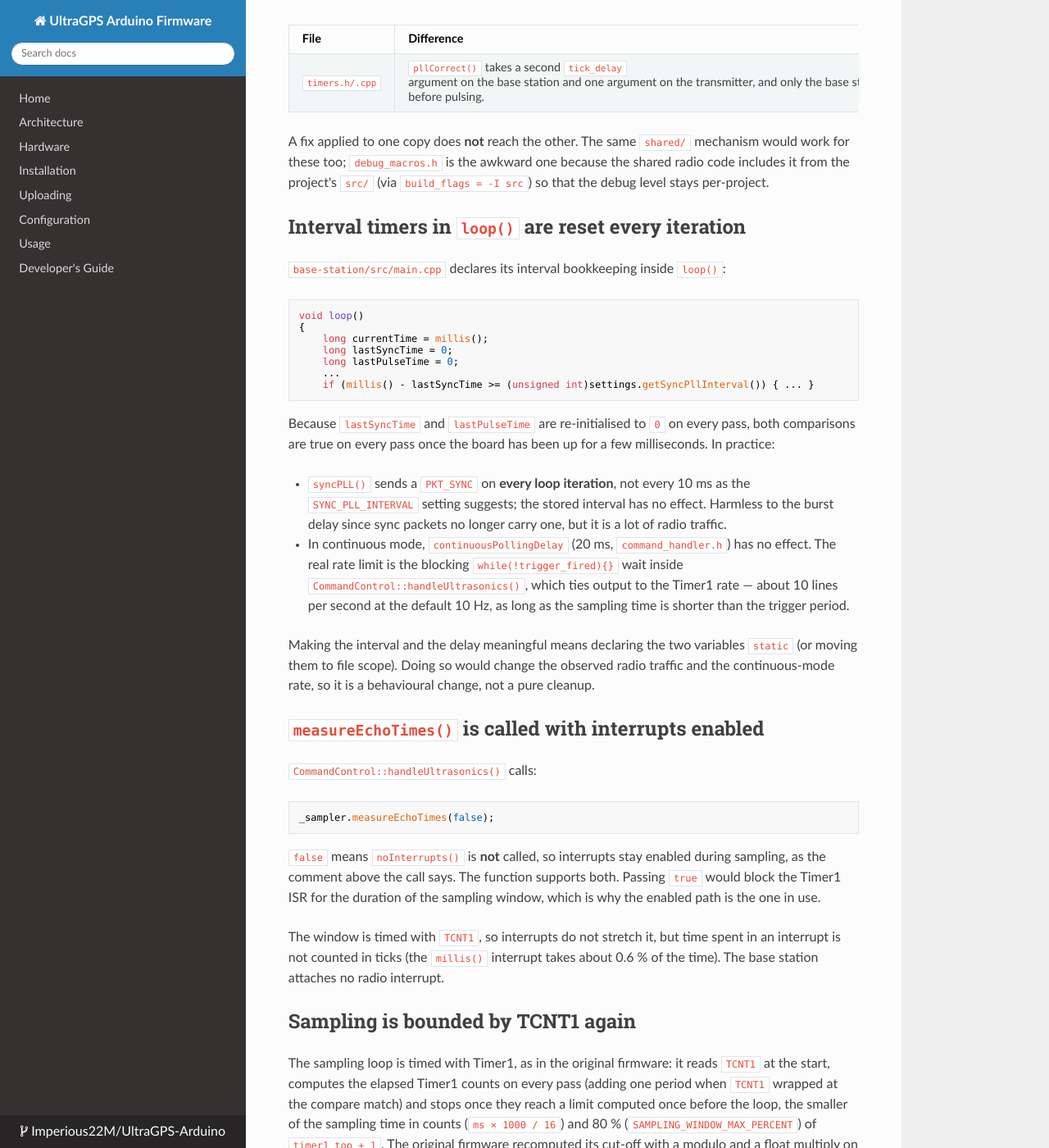
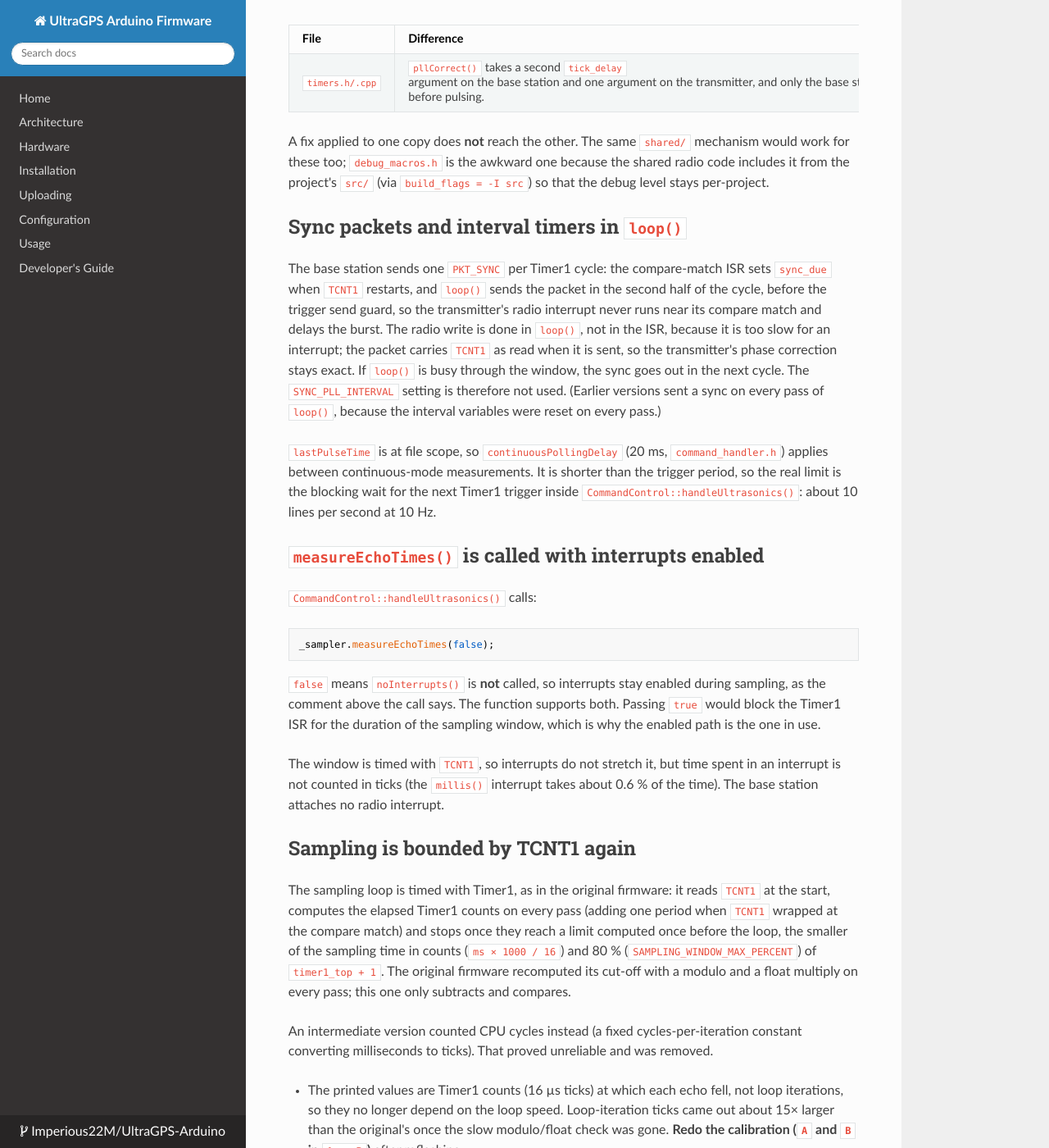
Before and after one commit to Imperious22M/UltraGPS-Arduino, an MkDocs documentation site: the page built from docs/notes.md, in a window 1280 px wide and 1400 px high, scrolled down 707 px. Shown: the whole window at 82% size. Built offline with MkDocs 1.6.1, drawn with Linux system fonts in a browser that asks for light colours; nearby versions of some CDN libraries; some of the changed text lies outside the part shown.

Commit message:
Add baud rate command and change PLL update location

````diff
--- a/docs/notes.md
+++ b/docs/notes.md
@@ -33,38 +33,23 @@
 the shared radio code includes it from the project's `src/` (via
 `build_flags = -I src`) so that the debug level stays per-project.
 
-## Interval timers in `loop()` are reset every iteration
+## Sync packets and interval timers in `loop()`
 
-`base-station/src/main.cpp` declares its interval bookkeeping inside `loop()`:
+The base station sends one `PKT_SYNC` per Timer1 cycle: the compare-match ISR
+sets `sync_due` when `TCNT1` restarts, and `loop()` sends the packet in the
+second half of the cycle, before the trigger send guard, so the transmitter's
+radio interrupt never runs near its compare match and delays the burst. The radio write is done in `loop()`, not in the ISR, because it
+is too slow for an interrupt; the packet carries `TCNT1` as read when it is
+sent, so the transmitter's phase correction stays exact. If `loop()` is busy
+through the window, the sync goes out in the next cycle. The `SYNC_PLL_INTERVAL`
+setting is therefore not used. (Earlier versions sent a sync on every pass of
+`loop()`, because the interval variables were reset on every pass.)
 
-```cpp
-void loop()
-{
-    long currentTime = millis();
-    long lastSyncTime = 0;
-    long lastPulseTime = 0;
-    ...
-    if (millis() - lastSyncTime >= (unsigned int)settings.getSyncPllInterval()) { ... }
-```
-
-Because `lastSyncTime` and `lastPulseTime` are re-initialised to `0` on every
-pass, both comparisons are true on every pass once the board has been up for a
-few milliseconds. In practice:
-
-- `syncPLL()` sends a `PKT_SYNC` on **every loop iteration**, not every 10 ms
-  as the `SYNC_PLL_INTERVAL` setting suggests; the stored interval has no
-  effect. Harmless to the burst delay since sync packets no longer carry one,
-  but it is a lot of radio traffic.
-- In continuous mode, `continuousPollingDelay` (20 ms, `command_handler.h`) has
-  no effect. The real rate limit is the blocking `while(!trigger_fired){}` wait
-  inside `CommandControl::handleUltrasonics()`, which ties output to the Timer1
-  rate — about 10 lines per second at the default 10 Hz, as long as the
-  sampling time is shorter than the trigger period.
-
-Making the interval and the delay meaningful means declaring the two variables
-`static` (or moving them to file scope). Doing so would change the observed
-radio traffic and the continuous-mode rate, so it is a behavioural change, not a
-pure cleanup.
+`lastPulseTime` is at file scope, so `continuousPollingDelay` (20 ms,
+`command_handler.h`) applies between continuous-mode measurements. It is shorter
+than the trigger period, so the real limit is the blocking wait for the next
+Timer1 trigger inside `CommandControl::handleUltrasonics()`: about 10 lines per
+second at 10 Hz.
 
 ## `measureEchoTimes()` is called with interrupts enabled
 
@@ -180,7 +165,7 @@
   and never read.
 - **`TRIGGER_HIGH_DURATION`** (300 µs) is now a stored setting
   (`settings-eeprom.h`, 1–16383 µs, with a getter and a setter), but nothing
-  reads it; the actual pulse width is still `TRIGGER_PULSE_US` (50 µs) in
+  reads it; the actual pulse width is still `TRIGGER_PULSE_US` (15 µs) in
   `timers.cpp`.
 - **`radioIRQPin`** is declared on the base station but no interrupt is attached
   — only the transmitter uses its radio IRQ line.
@@ -248,8 +233,8 @@
 
 The baud rate is a stored setting (`BAUD_RATE`, default 38400, a rate
 `baudRateIsValid()` accepts), and `setup()` opens the serial port at the stored
-rate on every boot. No command sets it yet, but `SettingsEeprom::setBaudRate()`
-switches the port immediately. If a future command stores a rate the host does not use,
+rate on every boot. `B <baud>` stores a new rate and switches the port
+immediately. If you set a rate the host does not use,
 the board answers only at that rate, after every reset. To recover, connect at
 the stored rate and send `M` (it replies `M: OK` at that rate, then switches to
 `BAUD_RATE`), or flash firmware with a different `SETTINGS_LAYOUT_VERSION`,
````
Also changed, not shown: CLAUDE.md (+8 -4 lines), README.md (+1 -0 lines), docs/architecture.md (+1 -1 lines), docs/configuration.md (+5 -5 lines), docs/hardware.md (+2 -2 lines), docs/usage.md (+17 -0 lines), 8 other files.
